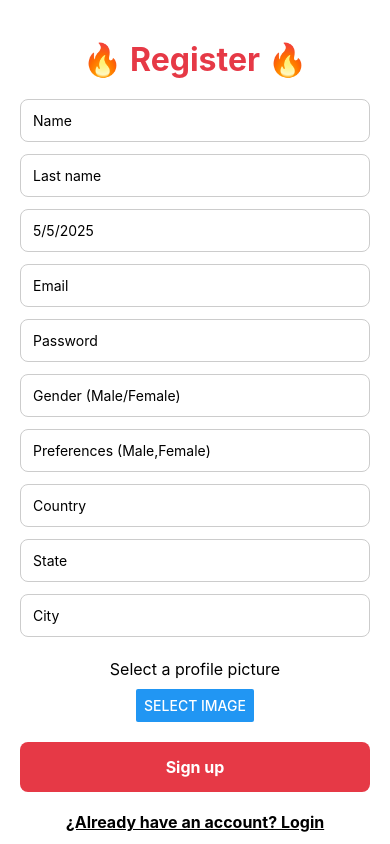
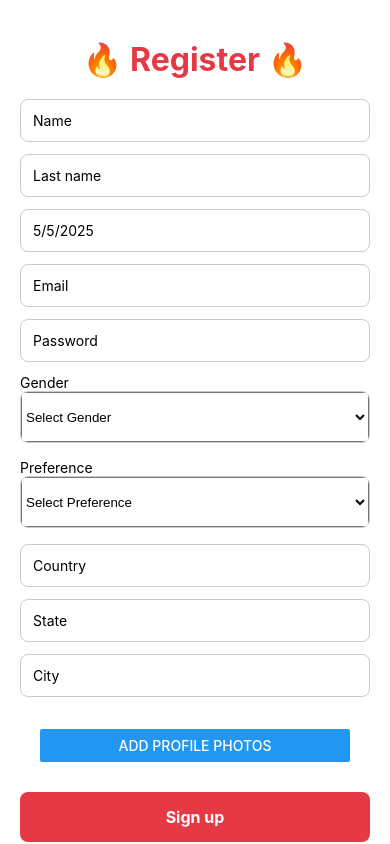
Before and after one commit to jhonMontano/Electiva2_FlashDateFront_DynamicDuo, a React Native app: screen /Register in a window 390 px wide. Built offline with nearby package versions, Linux system fonts and the light colour scheme.

Commit message:
It's modify the register to add the urls photos

```diff
--- a/package.json
+++ b/package.json
@@ -13,6 +13,7 @@
     "@expo/metro-runtime": "~5.0.4",
     "@react-native-async-storage/async-storage": "^2.1.2",
     "@react-native-community/datetimepicker": "8.3.0",
+    "@react-native-picker/picker": "^2.11.0",
     "@react-navigation/bottom-tabs": "^7.3.12",
     "@react-navigation/native": "^7.1.6",
     "@react-navigation/native-stack": "^7.3.10",
--- a/src/presentation/components/CustomModal.jsx
+++ b/src/presentation/components/CustomModal.jsx
@@ -1,20 +1,30 @@
 import React from "react";
 import { Modal, View, Text, TouchableOpacity, StyleSheet } from "react-native";
+import { globalStyles } from "../../shared/globalStyles";
 
-export default function CustomModal({ visible, title, message, onClose }) {
+export default function CustomModal({ visible, title, message, onClose, children }) {
   return (
     <Modal
-      animationType="fade"
+      animationType="slide"
       transparent={true}
       visible={visible}
       onRequestClose={onClose}
     >
-      <View style={styles.overlay}>
-        <View style={styles.modal}>
-          <Text style={styles.title}>{title}</Text>
-          <Text style={styles.message}>{message}</Text>
-          <TouchableOpacity style={styles.button} onPress={onClose}>
-            <Text style={styles.buttonText}>Accept</Text>
+      <View style={styles.centeredView}>
+        <View style={styles.modalView}>
+          <Text style={styles.modalTitle}>{title}</Text>
+          {message && <Text style={styles.modalText}>{message}</Text>}
+
+          {/* Este es el contenedor para el contenido hijo (children) */}
+          <View style={styles.childrenContainer}>
+            {children}
+          </View>
+
+          <TouchableOpacity
+            style={[globalStyles.button, styles.closeButton]}
+            onPress={onClose}
+          >
+            <Text style={globalStyles.buttonText}>Close</Text>
           </TouchableOpacity>
         </View>
       </View>
@@ -23,38 +33,43 @@ export default function CustomModal({ visible, title, message, onClose }) {
 }
 
 const styles = StyleSheet.create({
-  overlay: {
+  centeredView: {
     flex: 1,
-    backgroundColor: "rgba(0,0,0,0.5)",
     justifyContent: "center",
-    alignItems: "center"
+    alignItems: "center",
+    backgroundColor: "rgba(0, 0, 0, 0.5)",
   },
-  modal: {
-    backgroundColor: "#fff",
+  modalView: {
+    width: "80%",
+    maxHeight: "80%",
+    backgroundColor: "white",
     borderRadius: 10,
     padding: 20,
-    width: "80%",
-    alignItems: "center"
+    alignItems: "center",
+    shadowColor: "#000",
+    shadowOffset: {
+      width: 0,
+      height: 2,
+    },
+    shadowOpacity: 0.25,
+    shadowRadius: 4,
+    elevation: 5,
   },
-  title: {
+  modalTitle: {
     fontSize: 18,
     fontWeight: "bold",
     marginBottom: 10,
-    color: "#e63946"
+    textAlign: "center",
   },
-  message: {
-    fontSize: 16,
-    marginBottom: 20,
-    textAlign: "center"
+  modalText: {
+    marginBottom: 15,
+    textAlign: "center",
   },
-  button: {
-    backgroundColor: "#e63946",
-    paddingVertical: 10,
-    paddingHorizontal: 20,
-    borderRadius: 8
+  childrenContainer: {
+    width: "100%",
+    marginVertical: 10,
   },
-  buttonText: {
-    color: "#fff",
-    fontWeight: "bold"
-  }
+  closeButton: {
+    marginTop: 10,
+  },
 });
--- a/src/presentation/screens/RegisterScreen.jsx
+++ b/src/presentation/screens/RegisterScreen.jsx
@@ -6,14 +6,15 @@ import {
   TouchableOpacity,
   ScrollView,
   Button,
-  Image,
   View,
+  Pressable
 } from "react-native";
 import DateTimePicker from "@react-native-community/datetimepicker";
 import * as ImagePicker from "expo-image-picker";
 import { globalStyles } from "../../shared/globalStyles";
 import UserRepository from "../../infraestructure/api/UserRepository";
 import CustomModal from "../components/CustomModal";
+import { Picker } from '@react-native-picker/picker';
 
 let DatePickerWeb;
 if (Platform.OS === "web") {
@@ -32,11 +33,14 @@ export default function RegisterScreen({ navigation }) {
   const [country, setCountry] = useState("");
   const [state, setState] = useState("");
   const [city, setCity] = useState("");
-  const [profilePhoto, setProfilePhoto] = useState("");
+  const [profilePhotos, setProfilePhotos] = useState([]);
+  const [tempPhotoUrls, setTempPhotoUrls] = useState([""]);
+
+  const [photoModalVisible, setPhotoModalVisible] = useState(false);
+  const [modalVisible, setModalVisible] = useState(false);
+  const [modalMessage, setModalMessage] = useState({ title: "", message: "" });
 
   const [showDatePicker, setShowDatePicker] = useState(false);
-  const [modalVisible, setModalVisible] = useState(false);
-  const [modalMessage, setModalMessage] = useState({ title: "", message: "" });
 
   const showModal = (title, message) => {
     setModalMessage({ title, message });
@@ -44,18 +48,7 @@ export default function RegisterScreen({ navigation }) {
   };
 
   const validateFields = () => {
-    if (
-      !name ||
-      !lastName ||
-      !birthday ||
-      !email ||
-      !password ||
-      !gender ||
-      !preferences ||
-      !country ||
-      !state ||
-      !city
-    ) {
+    if (!name || !lastName || !birthday || !email || !password || !gender || !preferences || !country || !state || !city) {
       showModal("Required fields", "Please complete all required fields.");
       return false;
     }
@@ -70,6 +63,11 @@ export default function RegisterScreen({ navigation }) {
       return false;
     }
 
+    if (!profilePhotos.length || !profilePhotos.some(url => url && url.trim() !== "")) {
+      showModal("Profile Photos", "Please add at least one profile photo URL.");
+      return false;
+    }
+
     return true;
   };
 
@@ -78,31 +76,32 @@ export default function RegisterScreen({ navigation }) {
 
     try {
       const repo = new UserRepository();
-      const response = await repo.register({
+      const userData = {
         name,
         lastName,
-        birthday: birthday.toISOString().split("T")[0],
+        birthday: birthday.toISOString().split("T")[0].replace(/-/g, "/"),
         email,
         password,
         gender,
-        preferences: preferences.split(","),
+        preferences: preferences.split(",").map((pref) => pref.trim()),
         location: { country, state, city },
-        profilePhoto,
-      });
+        profilePhoto: profilePhotos,
+      };
 
+      console.log("📤 Enviando datos del usuario:", userData);
+
+      await repo.register(userData);
       showModal("Success", "Registration successful. You can now log in.");
     } catch (error) {
       let errorMessage = "An error occurred while registering.";
-
       if (error.response?.status === 422) {
-        const firstError = error.response.data?.error?.[0]?.msg || "Datos inválidos.";
-        errorMessage = firstError;
+        errorMessage = error.response.data?.error?.[0]?.msg || "Invalid data.";
       } else if (error.response?.data?.message) {
         errorMessage = error.response.data.message;
       } else if (error.message) {
         errorMessage = error.message;
       }
-
+      console.error("❌ Error al registrar:", error);
       showModal("Error", errorMessage);
     }
   };
@@ -116,32 +115,14 @@ export default function RegisterScreen({ navigation }) {
     setShowDatePicker(false);
   };
 
-  const pickImage = async () => {
-    const permission = await ImagePicker.requestMediaLibraryPermissionsAsync();
-    if (permission.status !== "granted") {
-      alert("Se requiere permiso para acceder a la galería.");
-      return;
-    }
-
-    let result = await ImagePicker.launchImageLibraryAsync({
-      mediaTypes: ImagePicker.MediaTypeOptions.Images,
-      allowsEditing: true,
-      aspect: [1, 1],
-      quality: 1,
-    });
-
-    if (!result.canceled) {
-      const uri = result.assets[0].uri;
-      setProfilePhoto(uri);
-    }
+  const openPhotoModal = () => {
+    setTempPhotoUrls(profilePhotos.length > 0 ? [...profilePhotos] : [""]);
+    setPhotoModalVisible(true);
   };
 
   return (
     <ScrollView
-      contentContainerStyle={{
-        ...globalStyles.container,
-        paddingVertical: 40,
-      }}
+      contentContainerStyle={{ ...globalStyles.container, paddingVertical: 40 }}
       keyboardShouldPersistTaps="handled"
     >
       <Text style={globalStyles.title}>🔥 Register 🔥</Text>
@@ -149,14 +130,14 @@ export default function RegisterScreen({ navigation }) {
       <TextInput placeholder="Name" value={name} onChangeText={setName} style={globalStyles.input} />
       <TextInput placeholder="Last name" value={lastName} onChangeText={setLastName} style={globalStyles.input} />
 
-      <TouchableOpacity onPress={() => setShowDatePicker(true)}>
+      <Pressable onPress={() => setShowDatePicker(true)}>
         <TextInput
           placeholder="Birthday"
           value={birthday ? birthday.toLocaleDateString() : ""}
           style={globalStyles.input}
           editable={false}
         />
-      </TouchableOpacity>
+      </Pressable>
 
       {showDatePicker &&
         (Platform.OS === "web" ? (
@@ -181,37 +162,83 @@ export default function RegisterScreen({ navigation }) {
           />
         ))}
 
-      <TextInput
-        placeholder="Email"
-        value={email}
-        onChangeText={setEmail}
-        style={globalStyles.input}
-        keyboardType="email-address"
-        autoCapitalize="none"
-      />
-      <TextInput
-        placeholder="Password"
-        value={password}
-        onChangeText={setPassword}
-        style={globalStyles.input}
-        secureTextEntry
-      />
-      <TextInput placeholder="Gender (Male/Female)" value={gender} onChangeText={setGender} style={globalStyles.input} />
-      <TextInput
-        placeholder="Preferences (Male,Female)"
-        value={preferences}
-        onChangeText={setPreferences}
-        style={globalStyles.input}
-      />
+      <TextInput placeholder="Email" value={email} onChangeText={setEmail} style={globalStyles.input} keyboardType="email-address" autoCapitalize="none" />
+      <TextInput placeholder="Password" value={password} onChangeText={setPassword} style={globalStyles.input} secureTextEntry />
+      <View style={globalStyles.inputGroup}>
+        <Text style={globalStyles.label}>Gender</Text>
+        <View style={globalStyles.pickerWrapper}>
+          <Picker
+            selectedValue={gender}
+            onValueChange={(itemValue) => setGender(itemValue)}
+            style={globalStyles.picker}
+          >
+            <Picker.Item label="Select Gender" value="" />
+            <Picker.Item label="Male" value="Male" />
+            <Picker.Item label="Female" value="Female" />
+          </Picker>
+        </View>
+      </View>
+      <View style={globalStyles.inputGroup}>
+        <Text style={globalStyles.label}>Preference</Text>
+        <View style={globalStyles.pickerWrapper}>
+          <Picker
+            selectedValue={preferences}
+            onValueChange={(itemValue) => setPreferences(itemValue)}
+            style={globalStyles.picker}
+          >
+            <Picker.Item label="Select Preference" value="" />
+            <Picker.Item label="Male" value="Male" />
+            <Picker.Item label="Female" value="Female" />
+          </Picker>
+        </View>
+      </View>
       <TextInput placeholder="Country" value={country} onChangeText={setCountry} style={globalStyles.input} />
       <TextInput placeholder="State" value={state} onChangeText={setState} style={globalStyles.input} />
       <TextInput placeholder="City" value={city} onChangeText={setCity} style={globalStyles.input} />
 
-      <View style={styles.container}>
-        <Text style={styles.title}>Select a profile picture</Text>
-        <Button title="Select image" onPress={pickImage} />
-        {profilePhoto ? <Image source={{ uri: profilePhoto }} style={styles.image} /> : null}
+      <View style={globalStyles.container}>
+        <Button title="Add profile photos" onPress={openPhotoModal} />
+        {profilePhotos.length > 0 && (
+          <Text style={{ marginTop: 10 }}>URLs agregadas: {profilePhotos.length}</Text>
+        )}
       </View>
+
+      <CustomModal
+        visible={photoModalVisible}
+        title="Profile photos"
+        message="Enter the URLs of your photos"
+        onClose={() => setPhotoModalVisible(false)}
+      >
+        <ScrollView>
+          {tempPhotoUrls.map((url, index) => (
+            <TextInput
+              key={index}
+              placeholder={`URL #${index + 1}`}
+              value={url}
+              onChangeText={(text) => {
+                const updated = [...tempPhotoUrls];
+                updated[index] = text;
+                setTempPhotoUrls(updated);
+              }}
+              style={globalStyles.input}
+            />
+          ))}
+          <Button title="Add another URL +" onPress={() => setTempPhotoUrls([...tempPhotoUrls, ""])} />
+          <View style={{ marginVertical: 10 }} />
+          <Button
+            title="Save URLs"
+            onPress={() => {
+              const valid = tempPhotoUrls.filter(url => url && typeof url === "string" && url.trim() !== "");
+              if (valid.length === 0) {
+                alert("Add at least one valid URL.");
+                return;
+              }
+              setProfilePhotos(valid);
+              setPhotoModalVisible(false);
+            }}
+          />
+        </ScrollView>
+      </CustomModal>
 
       <TouchableOpacity style={globalStyles.button} onPress={handleRegister}>
         <Text style={globalStyles.buttonText}>Sign up</Text>
@@ -233,20 +260,3 @@ export default function RegisterScreen({ navigation }) {
     </ScrollView>
   );
 }
-
-const styles = {
-  container: {
-    alignItems: "center",
-    marginVertical: 10,
-  },
-  title: {
-    fontSize: 16,
-    marginBottom: 10,
-  },
-  image: {
-    width: 100,
-    height: 100,
-    borderRadius: 50,
-    marginTop: 10,
-  },
-};
--- a/src/shared/globalStyles.js
+++ b/src/shared/globalStyles.js
@@ -46,11 +46,24 @@ export const globalStyles = StyleSheet.create({
         width: "100%",
         height: "100%",
         resizeMode: "cover",
-      },
-      overlay: {
+    },
+    overlay: {
         flex: 1,
         backgroundColor: "rgba(0, 0, 0, 0.04)",
         justifyContent: "center",
         padding: 20,
-      },
+    },
+    pickerWrapper: {
+        borderWidth: 1,
+        borderColor: "#ccc",
+        borderRadius: 8,
+        overflow: "hidden",
+        marginBottom: 16,
+    },
+
+    picker: {
+        height: 50,
+        width: "100%",
+    },
+
 });
```
Also changed, not shown: src/domain/models/Register.js (+15 -12 lines), src/infraestructure/api/UserRepository.js (+24 -56 lines), 1 other file (tests, documents, lock files or other folders).
